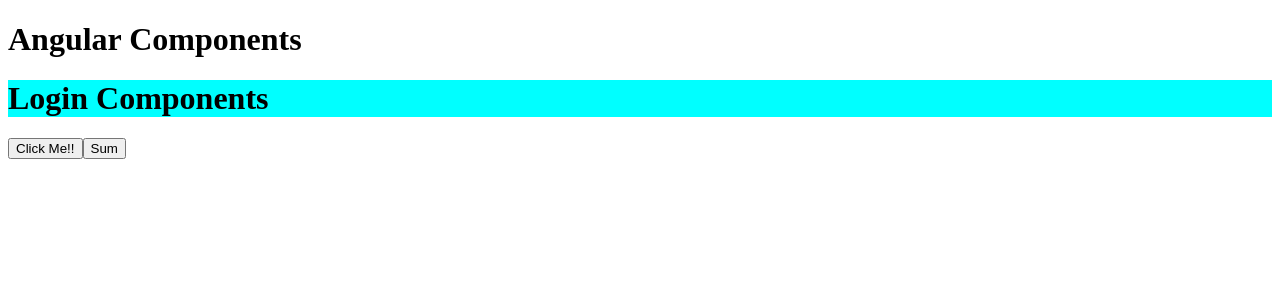
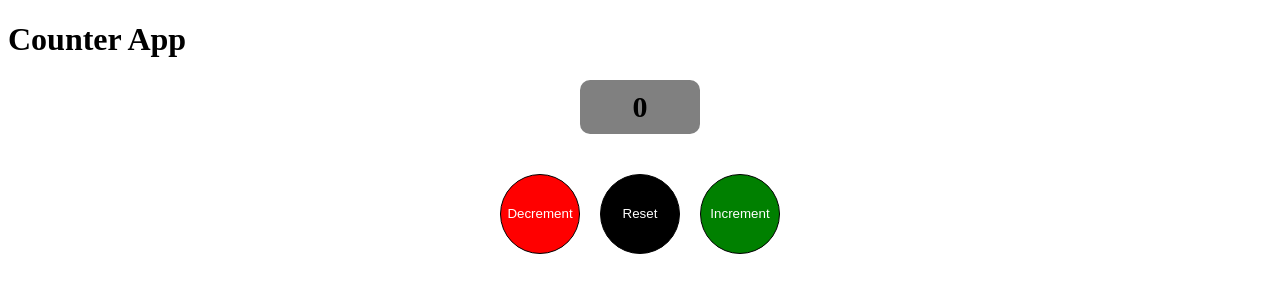
Before and after one commit to khushi667/Angular, an Angular app: page / in a window 1280 px wide. Shown: the top 300 px of the page. Built offline with nearby package versions, Linux system fonts and the light colour scheme.

Commit message:
learn increment decrement and reset click event

```diff
--- a/src/app/app.component.css
+++ b/src/app/app.component.css
@@ -0,0 +1,30 @@
+.btn{
+    width: 80px;
+    height: 80px;
+    border-radius: 50%;
+    margin: 10px;
+    color: #fff;
+    cursor: pointer;
+    border: 1px solid #000;
+}
+.bg-red{
+    background-color: red;
+}
+.bg-black{
+    background-color: black;
+}
+.bg-green{
+    background-color: green;
+}
+.btn:hover{
+    border: 1px solid #fff;
+}
+.count{
+    width: 100px;
+    background: gray;
+    padding: 10px;
+    font-size: 30px;
+    border-radius: 10px;
+    margin: auto;
+    margin-bottom: 30px;
+}
--- a/src/app/app.component.html
+++ b/src/app/app.component.html
@@ -1,19 +1,9 @@
-<!-- <h1>Interpolation in Angular</h1>
-<h1>hello i'm here to build a basic website using Angular19</h1>
-<h2>{{title}}</h2>
-<h3>{{name}}</h3>
-<h4>{{x+y}}</h4>
-<h5>{{user1===user2}}</h5>
-<h1>{{'khushi'.toUpperCase()}}</h1> -->
-
-
-<h1>Angular Components</h1>
-<app-login></app-login>
-
-<!-- <h2>Hello heading 2</h2>
-<app-login></app-login>
-<app-signup></app-signup>
-<app-profile></app-profile> -->
-
-<button (click)="otherFunction()">Click Me!!</button>
-<button (click)="sum(10,20)">Sum</button>
+<h1>Counter App</h1>
+<div style="text-align: center;">
+    <h2 class="count">{{count}}</h2>
+    <div>
+      <button (click)="handleCounter('minus')" class="btn bg-red">Decrement</button>
+      <button (click)="handleCounter('reset')" class="btn bg-black">Reset</button>
+      <button (click)="handleCounter('plus')" class="btn bg-green">Increment</button>
+    </div>
+</div>
--- a/src/app/app.component.ts
+++ b/src/app/app.component.ts
@@ -12,43 +12,87 @@
 })
 export class AppComponent {
 
-   handleClickEvent(){
-    console.log("Function Called!!!")
-    this.otherFunction()    // we can't call otherFunction() like this coz the function is inside the class so we have to use this keyword
+  count=0
+  // handleIncrement(){
+  //   this.count=this.count+1
+  // }
+  // handleDecrement(){
+  //   this.count=this.count-1
+  // }
+  // handleReset(){
+  //   this.count=0
+  // }
+
+  handleCounter(val:string){
+    if(val=='minus' && this.count!=0){
+       this.count=this.count-1
+    }else if(val=='plus'){
+       this.count=this.count+1
+    }
+    else{
+      this.count=0
+    }
   }
 
-  otherFunction(){
-    console.log("Other Function !!!")
   }
 
-  name="Khushi"
-  data:string | number = "Hello"
-  other:any = true
 
-  updateName(){
-    this.name="prachi"
-    this.data=123
-    this.other='om'
-    this.other=30
-    this.other={}
-  }
 
-    updateVar(){
-      let x= 30
-      console.log(x)
-      this.sum(20,30)
-    }
 
-    sum(a:number,b:number){
-      console.log(a+b)
 
-    }
 
-     // title = 'My Angular App';
-  // name = 'Khushi';
-  // x = 5;
-  // y = 10;
-  // user1 = 'admin';
-  // user2 = 'admin';
 
-  }
+
+
+
+
+
+
+
+
+
+
+
+
+
+
+
+
+  //    handleClickEvent(){
+  //   console.log("Function Called!!!")
+  //   this.otherFunction()    // we can't call otherFunction() like this coz the function is inside the class so we have to use this keyword
+  // }
+
+  // otherFunction(){
+  //   console.log("Other Function !!!")
+  // }
+
+  // name="Khushi"
+  // data:string | number = "Hello"
+  // other:any = true
+
+  // updateName(){
+  //   this.name="prachi"
+  //   this.data=123
+  //   this.other='om'
+  //   this.other=30
+  //   this.other={}
+  // }
+
+  //   updateVar(){
+  //     let x= 30
+  //     console.log(x)
+  //     this.sum(20,30)
+  //   }
+
+  //   sum(a:number,b:number){
+  //     console.log(a+b)
+
+  //   }
+
+  //    // title = 'My Angular App';
+  // // name = 'Khushi';
+  // // x = 5;
+  // // y = 10;
+  // // user1 = 'admin';
+  // // user2 = 'admin';
```
